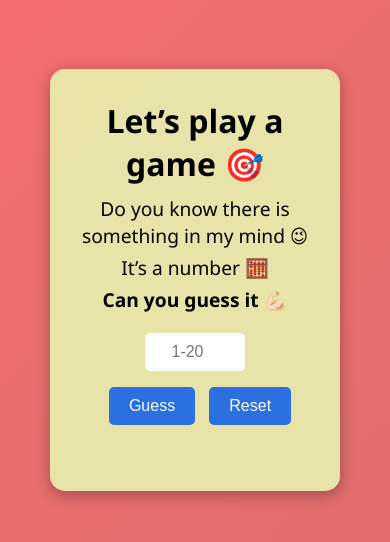
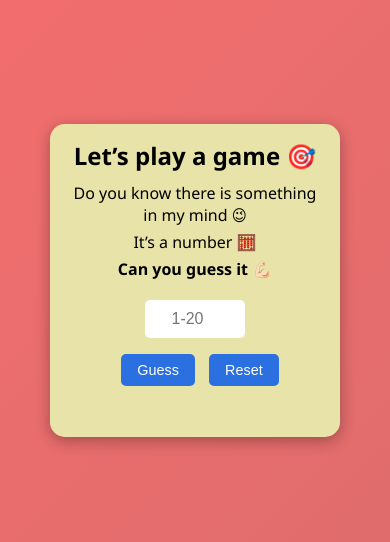
Before and after one commit to Priti-student/Week0_Frontend_Tasks, a plain HTML site: page Week1_Guess_the_Number/index.html in a window 390 px wide. Shown: the part 142-684 px from the top of the page. Drawn offline with Linux system fonts and the light colour scheme.

Commit message:
modified

```diff
--- a/Week1_Guess_the_Number/style.css
+++ b/Week1_Guess_the_Number/style.css
@@ -20,7 +20,8 @@
   .container {
     background: rgba(233, 238, 174, 0.916);
     color:black;
-
+    max-width: 400px;
+    width: 100%;
     border-radius: 15px;
     padding: 30px;
     display: inline-block;
@@ -68,3 +69,22 @@
     font-size: 1.3em;
     font-weight: bold;
   }
+  @media (max-width: 400px) {
+
+    .container {
+      padding: 15px;
+    }
+
+    h1 {
+      font-size: 1.5em;
+    }
+
+    p {
+      font-size: 1em;
+    }
+
+    button {
+      font-size: 0.9em;
+      padding: 8px 16px;
+    }
+  }
```
